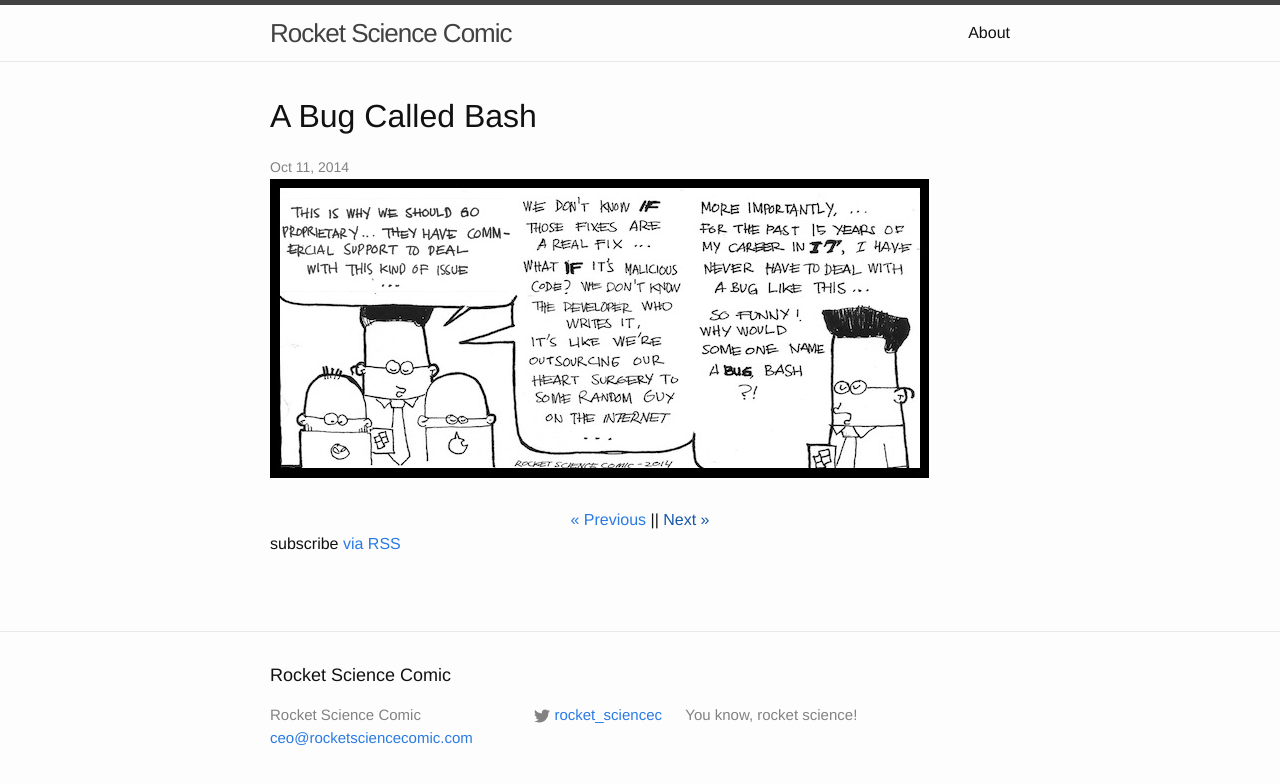
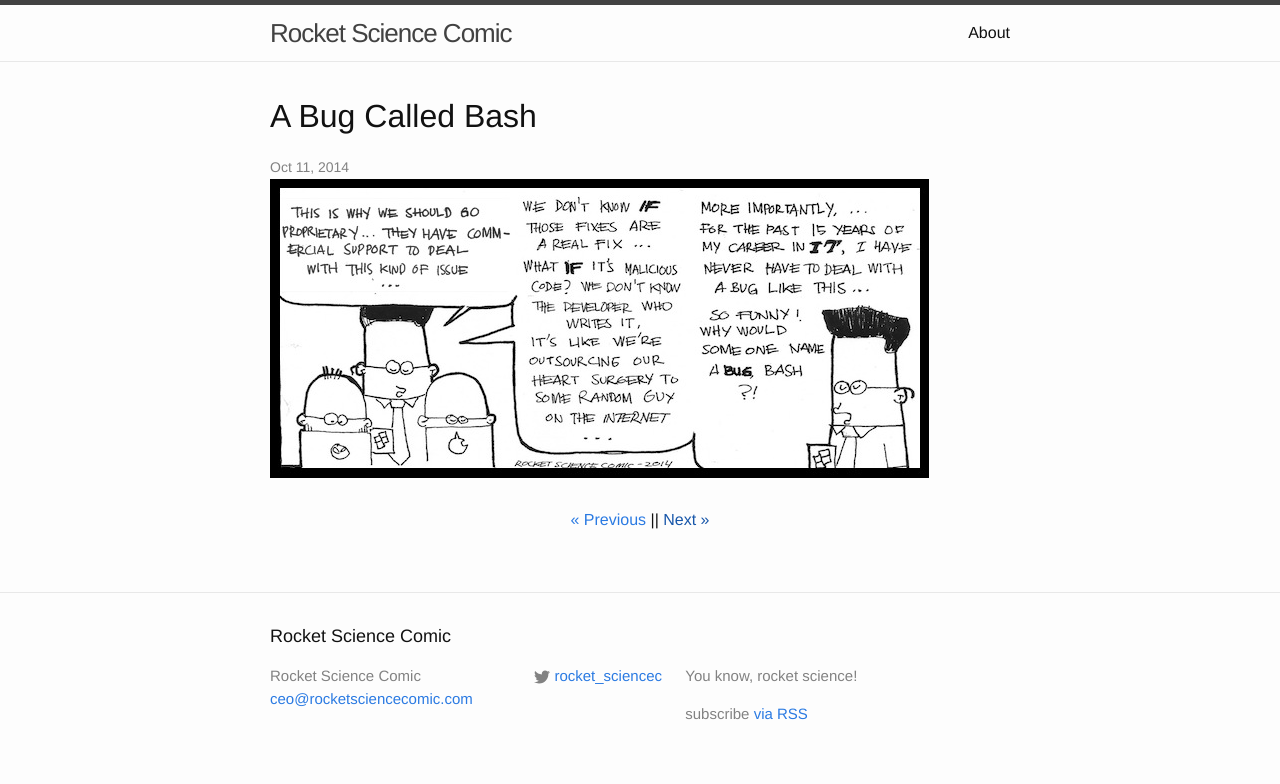
Before and after one commit to ruckuus/rocketsciencecomic, a Jekyll site: the page built from index.html, in a window 1280 px wide. Shown: the top 784 px of the page. Built offline with Jekyll 4.4.1, drawn with Linux system fonts in a browser that asks for light colours; comment, search, counter and statistics services are not loaded.

Commit message:
Moving RSS.

```diff
--- a/_includes/footer.html
+++ b/_includes/footer.html
@@ -34,6 +34,7 @@
 
       <div class="footer-col  footer-col-3">
         <p class="text">{{ site.description }}</p>
+        <p class="rss-subscribe">subscribe <a href="{{ "/feed.xml" | prepend: site.baseurl }}">via RSS</a></p>
       </div>
     </div>
                   <script type="text/javascript">
--- a/index.html
+++ b/index.html
@@ -7,6 +7,5 @@ layout: default
     {% assign post = site.posts.first %}
     {% include post_detail.html %}
 
-  <p class="rss-subscribe">subscribe <a href="{{ "/feed.xml" | prepend: site.baseurl }}">via RSS</a></p>
 
 </div>
```
